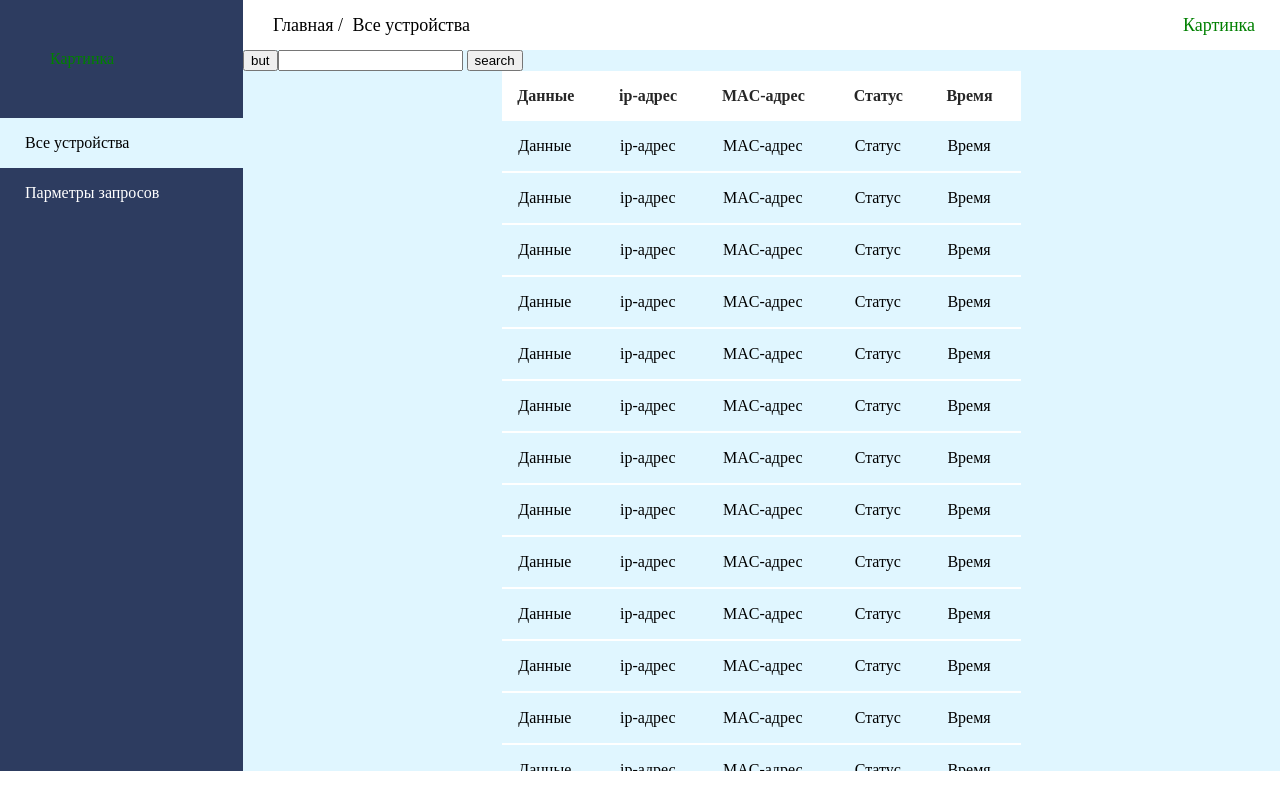
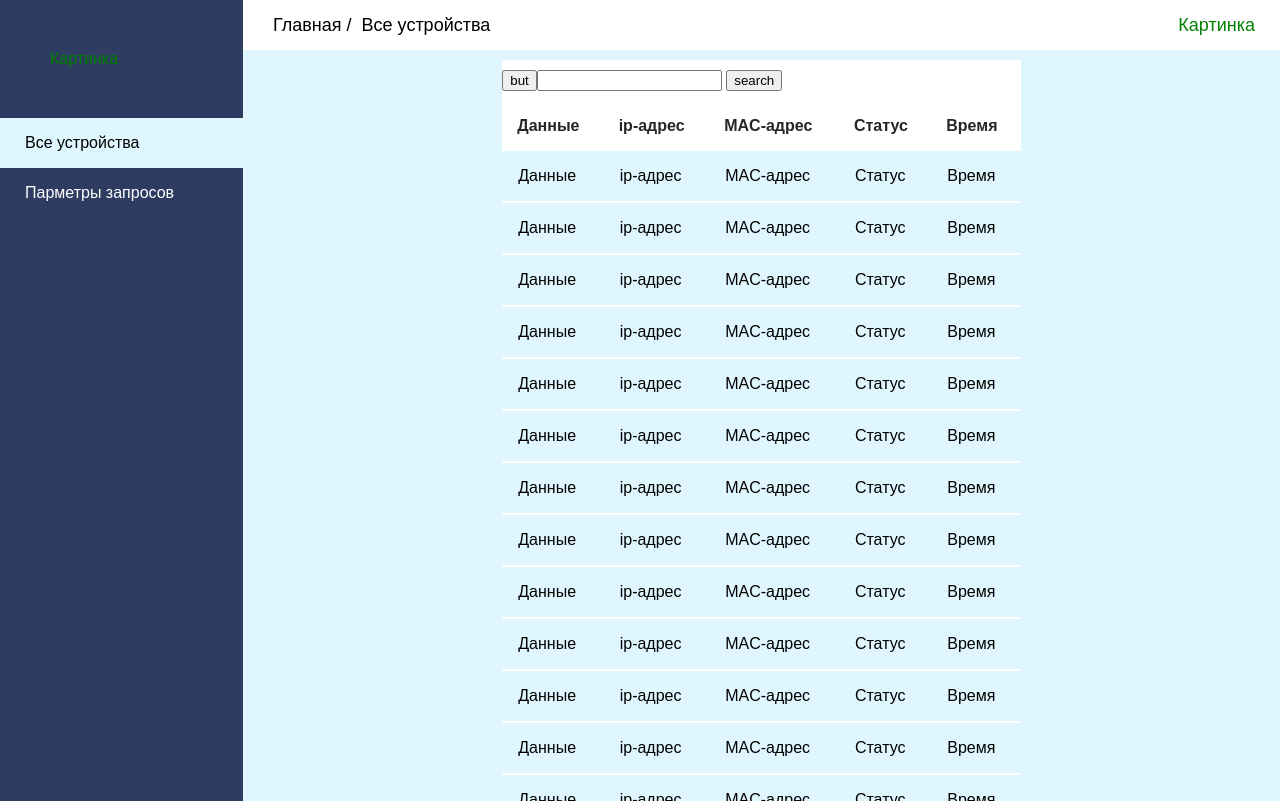
Before and after one commit to drakon007/-course-work, a website: page проект/index.html in a window 1280 px wide. Drawn offline with Linux system fonts and the light colour scheme.

Commit message:
git ingnor

```diff
--- a/проект/styles/container.css
+++ b/проект/styles/container.css
@@ -38,7 +38,13 @@ main {
 }
 
 .search {
+    margin-top: 10px;
+    padding: 10px 0 10px 0;
+    margin-left: auto;
+    margin-right: auto;
+    width: 50%;
     display: flex;
+    background-color: white;
 }
 
 .scrol {
@@ -52,7 +58,6 @@ main {
 table {
     border-collapse: collapse;
     width: 100%;
-    /* font-family: sans-serif; */
 }
 
 thead {
--- a/проект/styles/index.css
+++ b/проект/styles/index.css
@@ -21,6 +21,10 @@ Libre Caslon Text
 
 */
 
+*{
+    font-family: sans-serif;
+}
+
 body {
     margin: 0;
 }
```
Also changed, not shown: package.json (added, +15 -0 lines), 2 other files.
